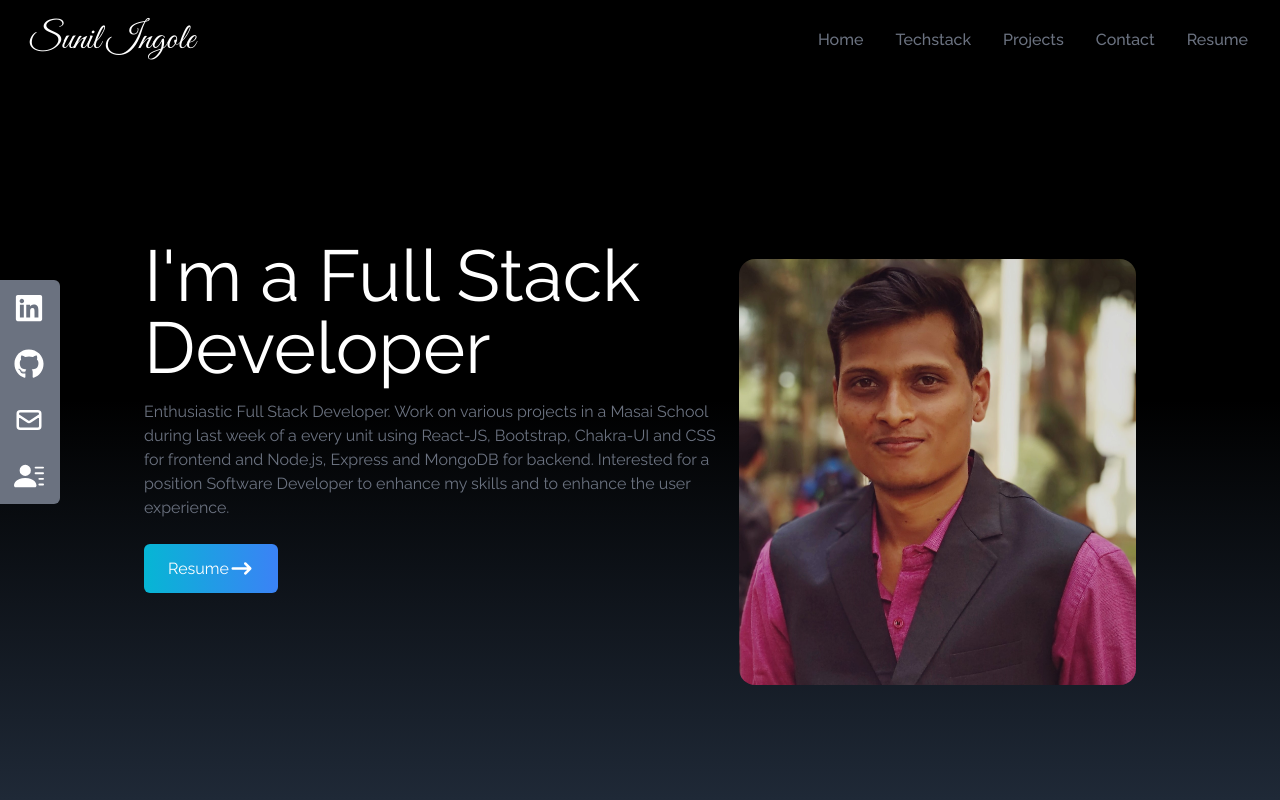
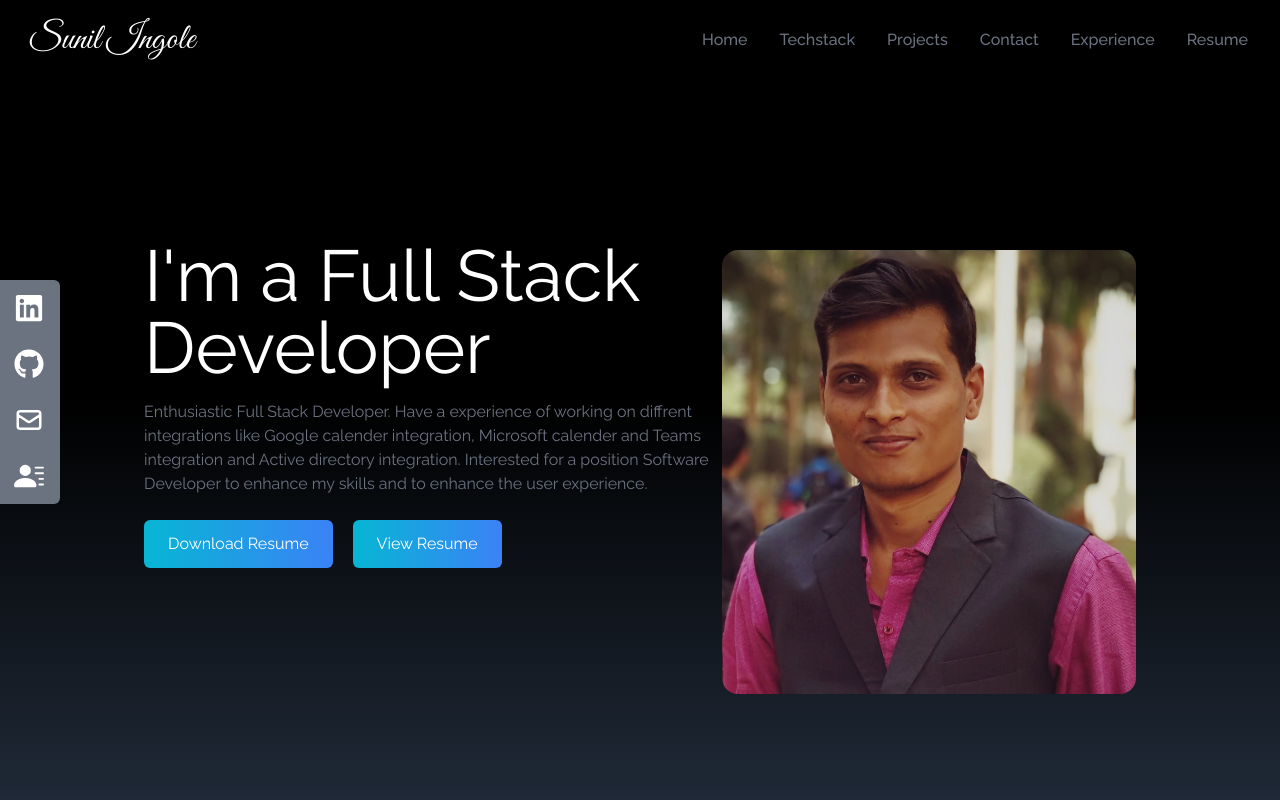
Before and after one commit to ingole8888/ingole8888.github.io, a React (Create React App) app: page / in a window 1280 px wide. Shown: the top 800 px of the page. Built offline with nearby package versions, Linux system fonts and the light colour scheme.

Commit message:
experience added

```diff
--- a/src/App.js
+++ b/src/App.js
@@ -6,6 +6,7 @@ import Navbar from "./components/Navbar";
 import Projects from "./components/Projects";
 import SocialLinks from "./components/SocialLinks"
 import Tools from "./components/Tools";
+import WorkingExp from "./components/WorkingExp";
 function App() {
   return (
     <>
@@ -16,6 +17,7 @@ function App() {
     <Tools/>
     <Projects/>
     <Showcase/>
+    <WorkingExp/>
     <Contact/>
     </>
   );
--- a/src/components/Home.jsx
+++ b/src/components/Home.jsx
@@ -1,5 +1,4 @@
 import React from 'react'
-import { HiArrowNarrowRight } from "react-icons/hi";
 import HeroImage from "../assets/heroimage.jpg";
 
 const Home = () => {
@@ -14,8 +13,11 @@ const Home = () => {
         alink.click();
       });
     });
+  };
+
+  const viewResume = () => {
     window.open("https://drive.google.com/file/d/1APXaOFoK6Tdm5IUpBjrmIrpnvVZDgS6m/view?usp=sharing", '_blank');
-  };
+  }
 
   return (
     <div name="home" className='h-screen w-full bg-gradient-to-b from-black
@@ -28,21 +30,23 @@ const Home = () => {
 
           <h2 className=' text-4xl sm:text-7xl font bold text-white mt-20
            '>I'm a Full Stack Developer</h2>
-           <p className='text-gray-500 py-4  '>Enthusiastic Full Stack  Developer. Work on various projects in a Masai School
-           during last week of a every unit using React-JS, Bootstrap, Chakra-UI and
-             CSS for frontend and Node.js, Express and MongoDB for backend. Interested for a position
+          <p className='text-gray-500 py-4  '>Enthusiastic Full Stack  Developer. Have a experience of working on diffrent
+            integrations like Google calender integration, Microsoft calender and Teams
+            integration and Active directory integration. Interested for a position
             Software Developer to enhance my skills and to enhance the user experience.</p>
+          <div style={{ display: "flex", gap: "20px" }}>
             <button onClick={onButtonClick} className=' group text-white w-fit px-6 py-3 my-2
                 flex items-center rounded-md bg-gradient-to-r
                 from-cyan-500 to-blue-500 cursor-pointer
                 '
-                target="_blank"
               rel="noreferrer"
-                >Resume
-                   <span className='group-hover:rotate-90 duration-300'>
-                    <HiArrowNarrowRight size={25}/>
-                    </span>
+            >Download Resume
             </button>
+            <button onClick={viewResume} className=' group text-white w-fit px-6 py-3 my-2
+                flex items-center rounded-md bg-gradient-to-r
+                from-cyan-500 to-blue-500 cursor-pointer
+                '>View Resume</button>
+          </div>
         </div>
         <div>
           <img
--- a/src/components/Navbar.jsx
+++ b/src/components/Navbar.jsx
@@ -21,6 +21,10 @@ const Navbar = () => {
         {
             id:4,
             link:"contact"
+        },
+        {
+            id:5,
+            link:"experience"
         },
     ]
 
--- /dev/null
+++ b/src/components/WorkingExp.jsx
@@ -0,0 +1,83 @@
+import React from 'react'
+import reactImage from "../assets/react.png";
+import nextjs from "../assets/nextjs.png";
+import github from "../assets/github.png";
+import node from "../assets/node.png"
+import sql from "../assets/SQL.png"
+
+const WorkingExp = () => {
+    const techs = [
+
+        {
+          id: 1,
+          src: reactImage,
+          title: "React",
+          style: "shadow-blue-600",
+        },
+        {
+          id: 2,
+          src:nextjs,
+          title: " Express",
+          style: "shadow-white",
+        },
+
+        {
+          id: 3,
+          src: github,
+          title: "GitHub",
+          style: "shadow-gray-400",
+        },
+        {
+            id: 4,
+            src: node,
+            title: "Node",
+            style: "shadow-blue-600",
+          },
+          {
+            id: 5,
+            src: sql,
+            title: "SQL",
+            style: "shadow-white",
+          },
+      ];
+  return (
+    <div
+      name="experience"
+      className="bg-gradient-to-b from-gray-800 to-gray-800 w-full
+       h-full "
+    >
+       {/* h-[60rem] */}
+      <div className="max-w-screen-lg mx-auto  p-4 flex
+      flex-col justify-center w-full h-full text-white ">
+        <div>
+          <p className="text-4xl font-bold border-b-4
+           border-gray-500 p-2 mt-60 md">
+            Experience
+          </p>
+          <p className="py-6">Have a experience of working on diffrent
+            integrations like Google calender integration, Microsoft calender and Teams
+            integration and Active directory integration. In the calender integration I booked
+            participant and organizer calender according to their avalaibity. Also change meeting time and
+            cancel meeting. In Active directory integration I create a user in active directory
+            when user is created in the HRMS website database and also add functionality to modify user
+            data and delete user.</p>
+          <p className="py-6">These are the technologies I've worked with in IT</p>
+        </div>
+
+        <div className="w-full grid grid-cols-2 sm:grid-cols-3 gap-8 text-center py-8  px-12 sm:px-0">
+          {techs.map(({ id, src, title, style }) => (
+            <div
+              key={id}
+              className={`shadow-md hover:scale-105 duration-500 py-2 rounded-lg ${style}`}
+            >
+              <img src={src} alt="" className="w-20 mx-auto" />
+              <p className="mt-4">{title}</p>
+            </div>
+          ))}
+          </div>
+        </div>
+    </div>
+  )
+}
+
+export default WorkingExp
```
Also changed, not shown: src/assets/SQL.png (added). Lines whose indentation alone changed are shown as unchanged.
